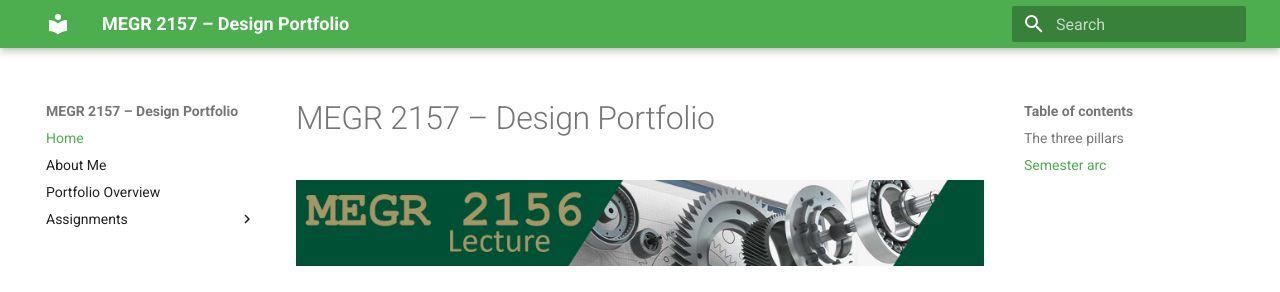
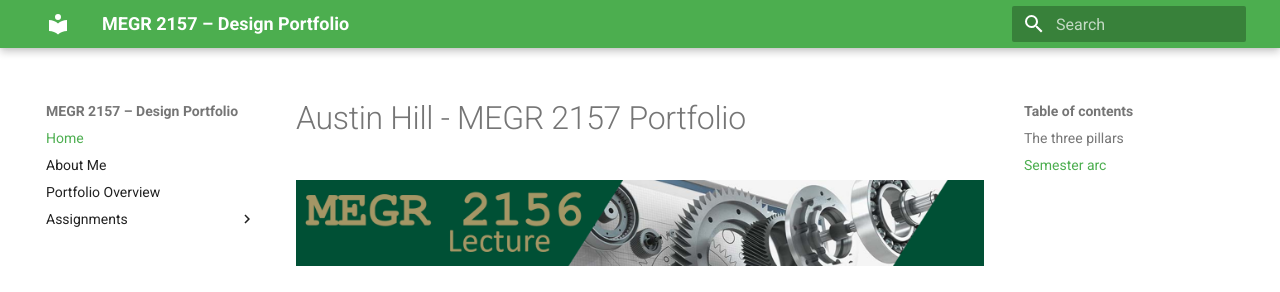
Before and after one commit to AustinWayneMcCoyHill/megr2157-portfolio, an MkDocs documentation site: the page built from docs/index.md, in a window 1280 px wide and 1148 px high. Shown: the top 292 px of the window. Built offline with MkDocs 1.6.1 and Material for MkDocs 9.7.7, drawn with Linux system fonts in a browser that asks for light colours.

Commit message:
Update portfolio title in documentation

```diff
--- a/docs/index.md
+++ b/docs/index.md
@@ -1,4 +1,4 @@
-# MEGR 2157 – Design Portfolio
+# Austin Hill - MEGR 2157 Portfolio
 
 ![MEGR 2156-7 Title](MEGR2156title.png)
 
```
